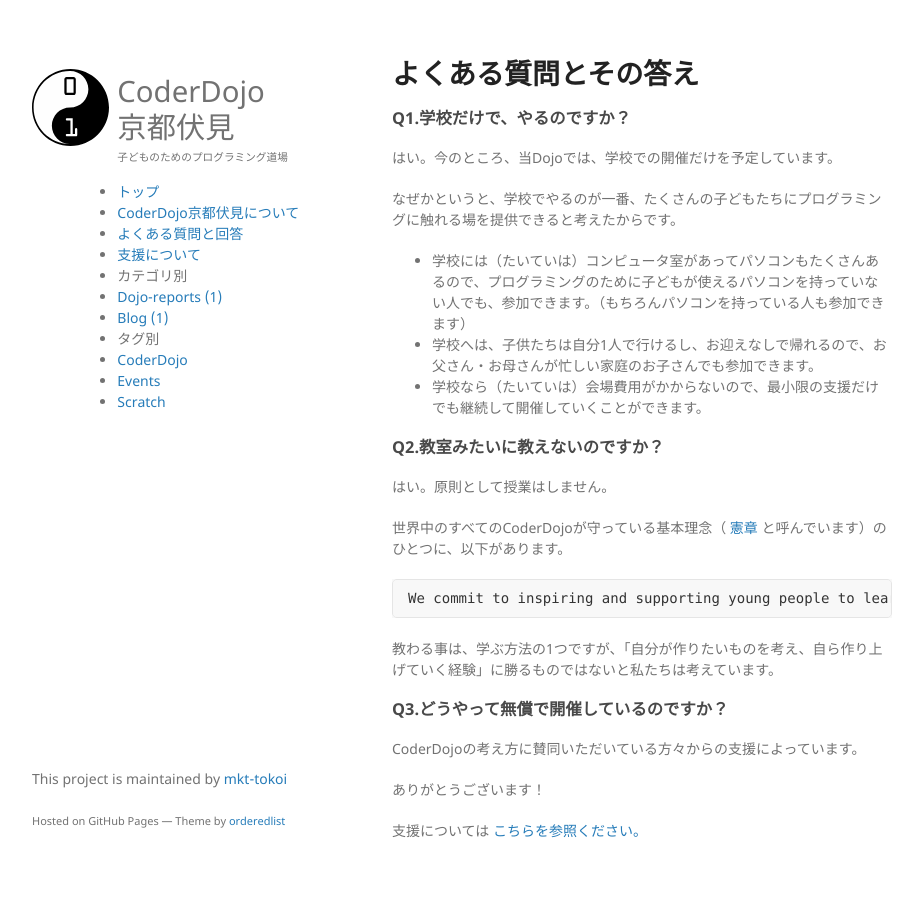
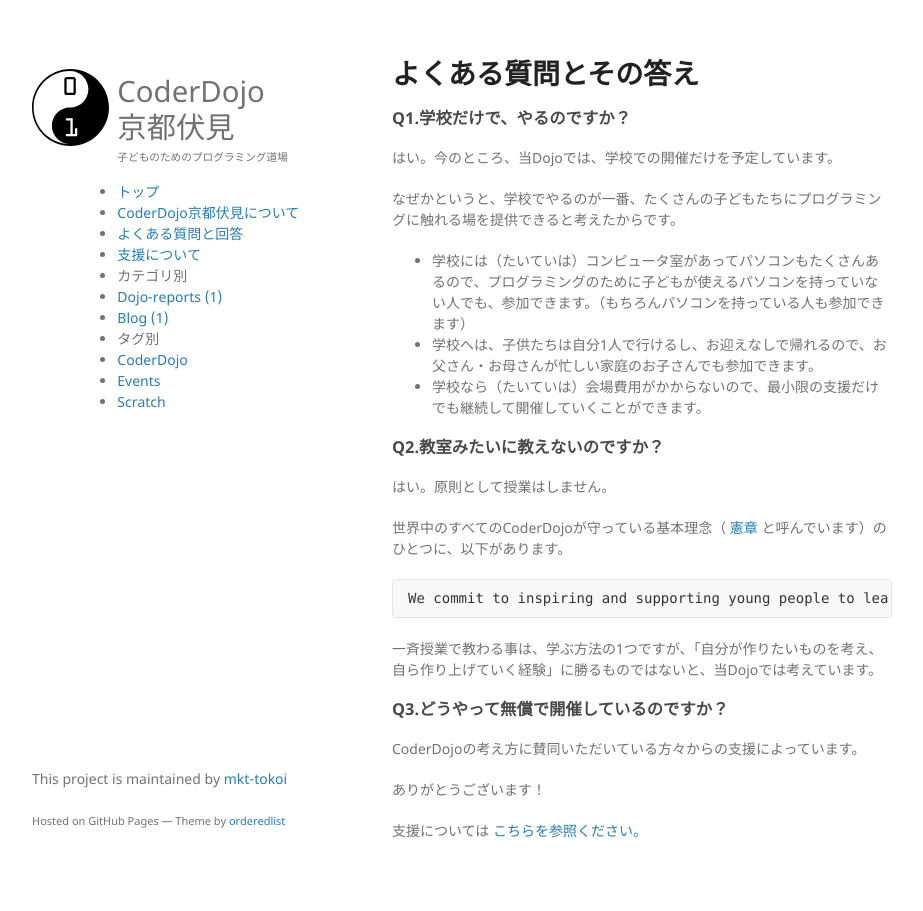
Before and after one commit to mkt-tokoi/cdkf, a Jekyll site: the page built from faq.md, in a window 1280 px wide. Shown: the whole page, without its empty margins (178-1101 px from the left). Built offline with Jekyll 4.4.1, drawn with Linux system fonts in a browser that asks for light colours.

Commit message:
no comment to write.

```diff
--- a/faq.md
+++ b/faq.md
@@ -24,7 +24,7 @@
 
     We commit to inspiring and supporting young people to learn how to create technology
 
-教わる事は、学ぶ方法の1つですが、「自分が作りたいものを考え、自ら作り上げていく経験」に勝るものではないと私たちは考えています。
+一斉授業で教わる事は、学ぶ方法の1つですが、「自分が作りたいものを考え、自ら作り上げていく経験」に勝るものではないと、当Dojoでは考えています。
 
 ### Q3.どうやって無償で開催しているのですか？
 
```
